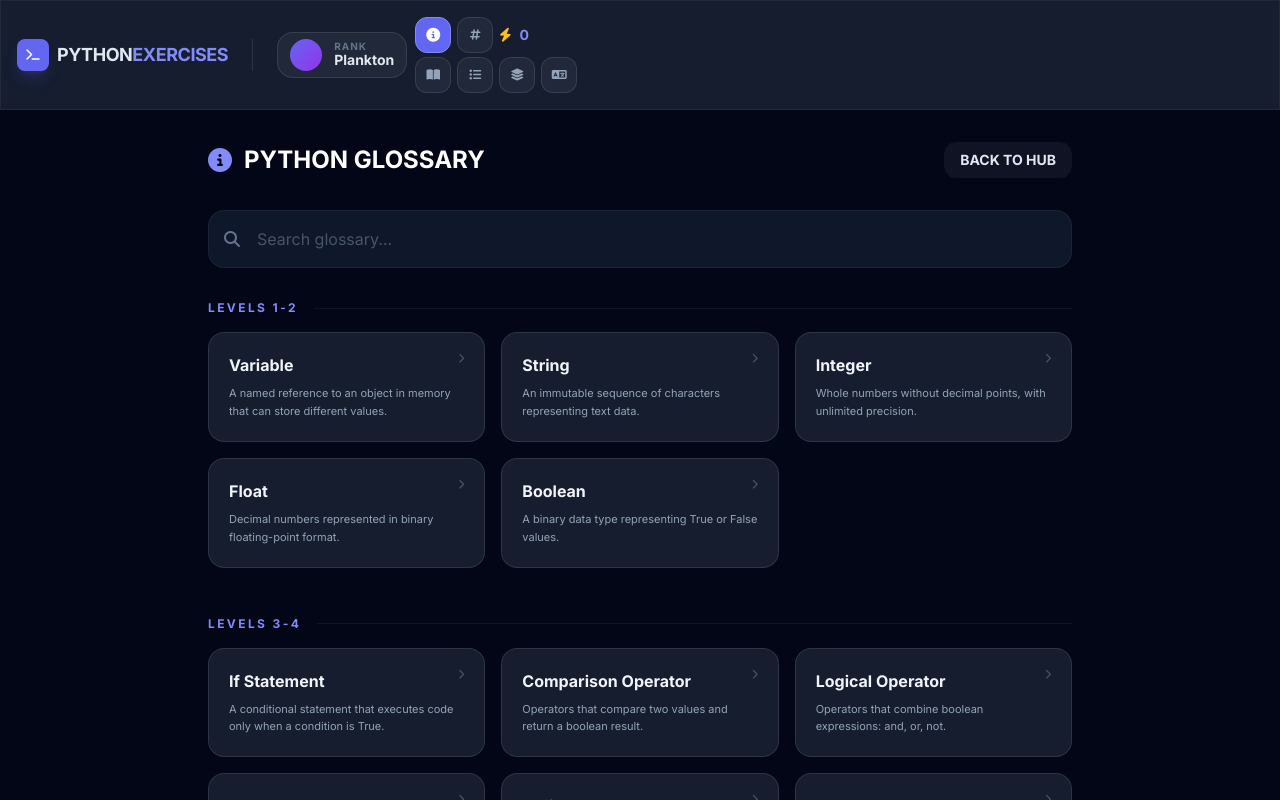
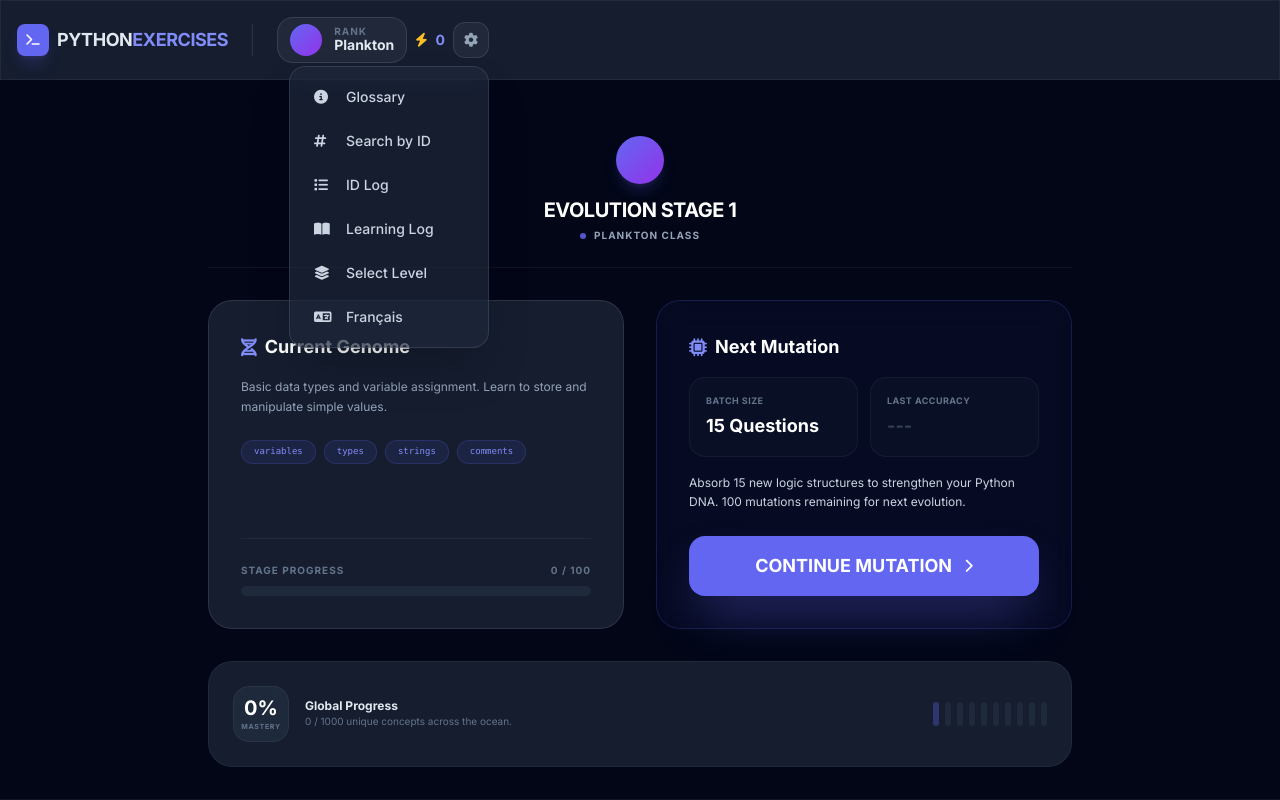
Before and after one commit to llomj/python-exercises-learn, a React (Vite) app: page / in a window 1280 px wide. Both pictures are taken after a click on the button "Settings". Shown: the top 800 px of the page. Built offline with nearby package versions, Linux system fonts and the light colour scheme.

Commit message:
Add settings menu to consolidate navigation icons for cleaner UI

```diff
--- a/src/App.tsx
+++ b/src/App.tsx
@@ -8,6 +8,7 @@ import { OperationsView } from './components/OperationsView';
 import { IdSearchModal } from './components/IdSearchModal';
 import { IdLogView } from './components/IdLogView';
 import { LevelSelectorModal } from './components/LevelSelectorModal';
+import { SettingsMenu } from './components/SettingsMenu';
 import { IdLogEntry } from './types';
 import { LEVELS, XP_PER_QUESTION, QUESTIONS_PER_LEVEL } from './constants';
 import { useLanguage } from './contexts/LanguageContext';
@@ -37,6 +38,7 @@ const App: React.FC = () => {
   const [showIdSearch, setShowIdSearch] = useState(false);
   const [showIdLog, setShowIdLog] = useState(false);
   const [showLevelSelector, setShowLevelSelector] = useState(false);
+  const [showSettingsMenu, setShowSettingsMenu] = useState(false);
 
   const toggleLanguage = () => {
     setLanguage(language === 'en' ? 'fr' : 'en');
@@ -197,86 +199,33 @@ const App: React.FC = () => {
               </div>
             </div>
 
-            <div className="flex gap-1.5 items-center">
-              <div className="flex flex-col gap-1">
-                {/* Top row icons */}
-                <div className="flex items-center gap-1.5">
-                  <button
-                    onClick={() => setView('glossary')}
-                    className={`flex items-center justify-center w-9 h-9 rounded-xl border transition-all ${
-                      view === 'glossary' ? 'bg-indigo-500 border-indigo-400 text-white' : 'bg-white/5 border-white/10 text-slate-400 hover:text-white hover:border-white/20'
-                    }`}
-                    title={t('app.glossary')}
-                  >
-                    <i className="fas fa-circle-info text-sm"></i>
-                  </button>
-                  <button
-                    onClick={() => setShowIdSearch(true)}
-                    className="flex items-center justify-center w-9 h-9 rounded-xl border bg-white/5 border-white/10 text-slate-400 hover:text-white hover:border-white/20 transition-all"
-                    title="Search by ID"
-                  >
-                    <i className="fas fa-hashtag text-xs"></i>
-                  </button>
-                  {view === 'quiz' && (
-                    <button
-                      onClick={handleRandomModeToggle}
-                      className={`flex items-center justify-center w-9 h-9 rounded-xl border transition-all ${
-                        randomMode
-                          ? 'bg-green-500 hover:bg-green-600 border-green-400 text-white'
-                          : 'bg-white/5 hover:bg-white/10 border-white/10 text-slate-400 hover:text-white'
-                      }`}
-                      title={randomMode ? "Switch to level mode" : "Switch to random mode"}
-                    >
-                      <i className="fas fa-shuffle text-sm"></i>
-                    </button>
-                  )}
+            <div className="flex items-center gap-2">
               <div className="flex items-center gap-2">
                 <i className="fas fa-bolt text-amber-400 text-sm"></i>
                 <span className="text-sm font-bold text-indigo-400">{stats.xp.toLocaleString()}</span>
               </div>
-                </div>
-                {/* Bottom row icons */}
-                <div className="flex items-center gap-1.5">
+              <div className="relative">
                 <button
-                    onClick={() => setView('log')}
-                    className={`flex items-center justify-center w-9 h-9 rounded-xl border transition-all ${
-                      view === 'log' ? 'bg-indigo-500 border-indigo-400 text-white' : 'bg-white/5 border-white/10 text-slate-400 hover:text-white hover:border-white/20'
-                    }`}
-                    title={t('app.learningLog')}
+                  onClick={() => setShowSettingsMenu(!showSettingsMenu)}
+                  className="w-9 h-9 flex items-center justify-center rounded-xl border border-white/10 bg-white/5 hover:bg-white/10 text-slate-400 hover:text-white transition-all"
+                  title="Settings"
                 >
-                    <i className="fas fa-book-open text-xs"></i>
+                  <i className="fas fa-gear text-sm"></i>
                 </button>
-                  <button
-                    onClick={() => setShowIdLog(true)}
-                    className="flex items-center justify-center w-9 h-9 rounded-xl border bg-white/5 border-white/10 text-slate-400 hover:text-white hover:border-white/20 transition-all"
-                    title="ID Log"
-                  >
-                    <i className="fas fa-list text-xs"></i>
-                  </button>
-                  {view === 'quiz' && (
-                    <button
-                      onClick={() => setShowOperations(true)}
-                      className="flex items-center justify-center w-9 h-9 rounded-xl border border-white/10 bg-white/5 hover:bg-white/10 text-slate-400 hover:text-white transition-all"
-                      title={t('app.operations')}
-                    >
-                      <i className="fas fa-calculator text-sm"></i>
-                    </button>
-                  )}
-                  <button
-                    onClick={() => setShowLevelSelector(true)}
-                    className="w-9 h-9 flex items-center justify-center rounded-xl border border-white/10 bg-white/5 hover:bg-white/10 text-slate-400 hover:text-white transition-all text-xs"
-                    title="Select Level"
-                  >
-                    <i className="fas fa-layer-group"></i>
-                  </button>
-                  <button
-                    onClick={toggleLanguage}
-                    className="w-9 h-9 flex items-center justify-center rounded-xl border border-white/10 bg-white/5 hover:bg-white/10 text-slate-400 hover:text-white transition-all text-xs"
-                    title={language === 'en' ? 'Français' : 'English'}
-                  >
-                    <i className="fas fa-language"></i>
-                  </button>
-                </div>
+                <SettingsMenu
+                  isOpen={showSettingsMenu}
+                  onClose={() => setShowSettingsMenu(false)}
+                  view={view}
+                  randomMode={randomMode}
+                  onToggleRandomMode={view === 'quiz' ? handleRandomModeToggle : undefined}
+                  onShowGlossary={view === 'hub' ? () => setView('glossary') : undefined}
+                  onShowIdSearch={view === 'hub' ? () => setShowIdSearch(true) : undefined}
+                  onShowIdLog={view === 'hub' ? () => setShowIdLog(true) : undefined}
+                  onShowLearningLog={view === 'hub' ? () => setView('log') : undefined}
+                  onShowOperations={view === 'quiz' ? () => setShowOperations(true) : undefined}
+                  onShowLevelSelector={() => setShowLevelSelector(true)}
+                  onToggleLanguage={toggleLanguage}
+                />
               </div>
             </div>
           </div>
--- /dev/null
+++ b/src/components/SettingsMenu.tsx
@@ -0,0 +1,167 @@
+import React from 'react';
+import { PersonaStage } from '../types';
+import { useLanguage } from '../contexts/LanguageContext';
+
+interface SettingsMenuProps {
+  isOpen: boolean;
+  onClose: () => void;
+  view: 'hub' | 'quiz' | 'log' | 'glossary';
+  randomMode?: boolean;
+  onToggleRandomMode?: () => void;
+  onShowGlossary?: () => void;
+  onShowIdSearch?: () => void;
+  onShowIdLog?: () => void;
+  onShowLearningLog?: () => void;
+  onShowOperations?: () => void;
+  onShowLevelSelector?: () => void;
+  onToggleLanguage?: () => void;
+}
+
+export const SettingsMenu: React.FC<SettingsMenuProps> = ({
+  isOpen,
+  onClose,
+  view,
+  randomMode = false,
+  onToggleRandomMode,
+  onShowGlossary,
+  onShowIdSearch,
+  onShowIdLog,
+  onShowLearningLog,
+  onShowOperations,
+  onShowLevelSelector,
+  onToggleLanguage
+}) => {
+  const { t, language } = useLanguage();
+
+  if (!isOpen) return null;
+
+  const menuItems = [];
+
+  // Hub view items
+  if (view === 'hub') {
+    if (onShowGlossary) {
+      menuItems.push({
+        icon: 'fa-circle-info',
+        label: t('app.glossary'),
+        onClick: () => {
+          onShowGlossary();
+          onClose();
+        },
+        active: view === 'glossary'
+      });
+    }
+    if (onShowIdSearch) {
+      menuItems.push({
+        icon: 'fa-hashtag',
+        label: 'Search by ID',
+        onClick: () => {
+          onShowIdSearch();
+          onClose();
+        }
+      });
+    }
+    if (onShowIdLog) {
+      menuItems.push({
+        icon: 'fa-list',
+        label: 'ID Log',
+        onClick: () => {
+          onShowIdLog();
+          onClose();
+        }
+      });
+    }
+    if (onShowLearningLog) {
+      menuItems.push({
+        icon: 'fa-book-open',
+        label: t('app.learningLog'),
+        onClick: () => {
+          onShowLearningLog();
+          onClose();
+        },
+        active: view === 'log'
+      });
+    }
+  }
+
+  // Quiz view items
+  if (view === 'quiz') {
+    if (onShowOperations) {
+      menuItems.push({
+        icon: 'fa-calculator',
+        label: t('app.operations'),
+        onClick: () => {
+          onShowOperations();
+          onClose();
+        }
+      });
+    }
+    if (onToggleRandomMode) {
+      menuItems.push({
+        icon: 'fa-shuffle',
+        label: randomMode ? 'Switch to Level Mode' : 'Switch to Random Mode',
+        onClick: () => {
+          onToggleRandomMode();
+          onClose();
+        },
+        highlight: randomMode
+      });
+    }
+  }
+
+  // Common items
+  if (onShowLevelSelector) {
+    menuItems.push({
+      icon: 'fa-layer-group',
+      label: 'Select Level',
+      onClick: () => {
+        onShowLevelSelector();
+        onClose();
+      }
+    });
+  }
+
+  if (onToggleLanguage) {
+    menuItems.push({
+      icon: 'fa-language',
+      label: language === 'en' ? 'Français' : 'English',
+      onClick: () => {
+        onToggleLanguage();
+        onClose();
+      }
+    });
+  }
+
+  return (
+    <>
+      {/* Backdrop */}
+      <div
+        className="fixed inset-0 z-40"
+        onClick={onClose}
+      />
+
+      {/* Menu */}
+      <div className="absolute top-full right-0 mt-2 z-50 min-w-[200px]">
+        <div className="glass rounded-2xl p-2 shadow-2xl border border-white/10 animate-in slide-in-from-top-2 duration-200">
+          {menuItems.map((item, index) => (
+            <button
+              key={index}
+              onClick={item.onClick}
+              className={`
+                w-full flex items-center gap-3 px-4 py-3 rounded-xl transition-all text-left
+                ${item.active
+                  ? 'bg-indigo-500/20 text-indigo-400'
+                  : item.highlight
+                  ? 'bg-green-500/10 text-green-400 hover:bg-green-500/20'
+                  : 'text-slate-300 hover:bg-white/10 hover:text-white'
+                }
+              `}
+            >
+              <i className={`fas ${item.icon} text-sm w-5 flex-shrink-0`}></i>
+              <span className="text-sm font-medium">{item.label}</span>
+            </button>
+          ))}
+        </div>
+      </div>
+    </>
+  );
+};
```
Lines whose indentation alone changed are shown as unchanged.
